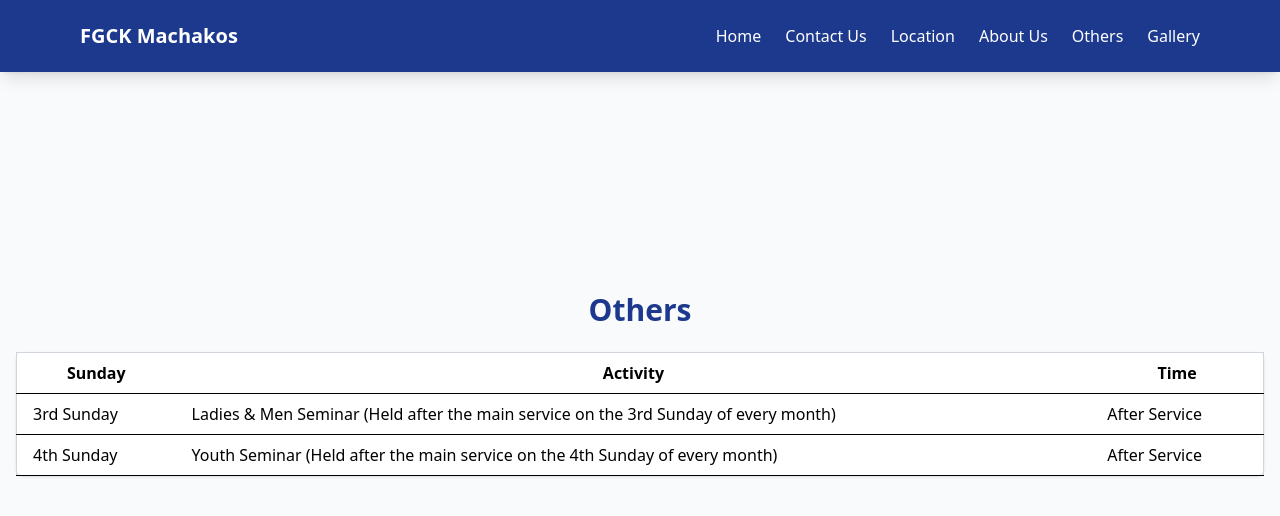
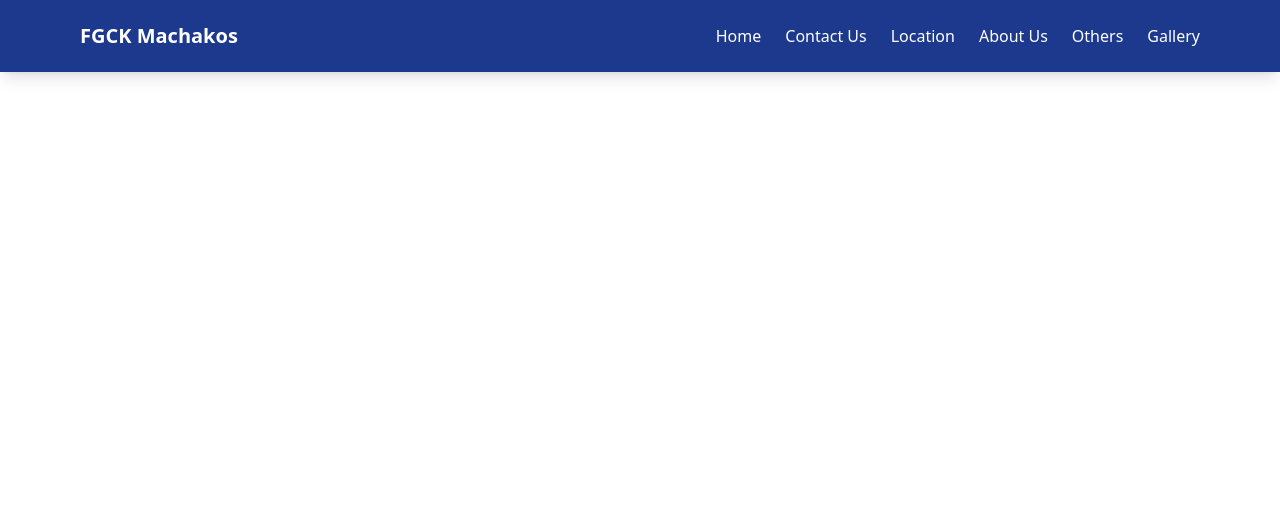
Before and after one commit to joyfridah23/church-website.html, a React (Vite) app: page /events in a window 1280 px wide. Shown: the top 516 px of the page. Built offline with nearby package versions, Linux system fonts and the light colour scheme.

Commit message:
update changes

```diff
--- a/src/App.jsx
+++ b/src/App.jsx
@@ -5,7 +5,8 @@ import Location from './pages/Location'
 import { Route, Routes } from 'react-router-dom'
 
 import Navbar from './components/Navbar'
-import Activities from './pages/Activities'
+import Others from './pages/Others'
+import Contact from './pages/Contact'
 
 function App() {
 
@@ -16,7 +17,8 @@ function App() {
       <Routes>
         <Route path="/" element={<Home />} />
         <Route path="/location" element={<Location />} />
-        <Route path="/events" element={<Activities />} />
+        <Route path="/others" element={<Others />} />
+        <Route path="/contact" element={<Contact />} />
       </Routes>
 
     </>
--- a/src/pages/Activities.jsx
+++ b/src/pages/Activities.jsx
@@ -3,28 +3,11 @@ import React from 'react'
 function Activities() {
     return (
         <div className="min-h-screen flex flex-col items-center justify-center bg-gray-50 px-4 py-8">
-            <h1 className="text-3xl font-bold mb-6 text-blue-900 text-center">Others</h1>
-            <table className="min-w-full bg-white border border-gray-300 rounded-lg shadow text-xs sm:text-sm md:text-base mb-8">
-                <thead>
-                    <tr>
-                        <th className="py-2 px-4 border-b">Sunday</th>
-                        <th className="py-2 px-4 border-b">Activity</th>
-                        <th className="py-2 px-4 border-b">Time</th>
-                    </tr>
-                </thead>
-                <tbody>
-                    <tr>
-                        <td className="py-2 px-4 border-b">3rd Sunday</td>
-                        <td className="py-2 px-4 border-b">Ladies & Men Seminar (Held after the main service on the 3rd Sunday of every month)</td>
-                        <td className="py-2 px-4 border-b">After Service</td>
-                    </tr>
-                    <tr>
-                        <td className="py-2 px-4 border-b">4th Sunday</td>
-                        <td className="py-2 px-4 border-b">Youth Seminar (Held after the main service on the 4th Sunday of every month)</td>
-                        <td className="py-2 px-4 border-b">After Service</td>
-                    </tr>
-                </tbody>
-            </table>
+            <h1 className="text-3xl font-bold mb-6 text-blue-900 text-center">Activities</h1>
+            <p className="text-lg text-gray-700 text-center max-w-xl mb-4">
+                This page can be used to display special events, programs, or recurring activities organized by the church.
+            </p>
+            {/* Add your activities table or content here as needed */}
         </div>
     );
 }
--- a/src/pages/Contact.jsx
+++ b/src/pages/Contact.jsx
@@ -5,7 +5,8 @@ function Contact() {
         <div className="min-h-screen flex flex-col items-center justify-center bg-gray-50 px-4 py-8">
             <h1 className="text-3xl font-bold mb-6 text-blue-900 text-center">Contact Us</h1>
             <p className="text-lg text-gray-700 text-center max-w-xl mb-4">
-                We'd love to hear from you! For any inquiries, prayer requests, or information about our church, please reach out using the contact details below.
+                We'd love to hear from you! For any inquiries
+                or information about our church, please reach out using the contact details below.
             </p>
             <div className="bg-white rounded-lg shadow p-6 w-full max-w-md text-center">
                 <p className="text-xl font-semibold mb-2">Phone:</p>
--- a/src/pages/Others.jsx
+++ b/src/pages/Others.jsx
@@ -3,7 +3,7 @@ import React from 'react'
 function Others() {
     return (
         <div className="min-h-screen flex flex-col items-center justify-center bg-gray-50 px-4 py-8">
-            <h1 className="text-3xl font-bold mb-6 text-blue-900 text-center">Others</h1>
+            <h1 className="text-3xl font-bold mb-6 text-blue-900 text-center">Other Activities</h1>
             <table className="min-w-full bg-white border border-gray-300 rounded-lg shadow text-xs sm:text-sm md:text-base mb-8">
                 <thead>
                     <tr>
@@ -15,12 +15,12 @@ function Others() {
                 <tbody>
                     <tr>
                         <td className="py-2 px-4 border-b">3rd Sunday</td>
-                        <td className="py-2 px-4 border-b">Ladies & Men Seminar (Held after the main service on the 3rd Sunday of every month)</td>
+                        <td className="py-2 px-4 border-b">Ladies & Men Seminar</td>
                         <td className="py-2 px-4 border-b">After Service</td>
                     </tr>
                     <tr>
                         <td className="py-2 px-4 border-b">4th Sunday</td>
-                        <td className="py-2 px-4 border-b">Youth Seminar (Held after the main service on the 4th Sunday of every month)</td>
+                        <td className="py-2 px-4 border-b">Youth Seminar</td>
                         <td className="py-2 px-4 border-b">After Service</td>
                     </tr>
                 </tbody>
```
